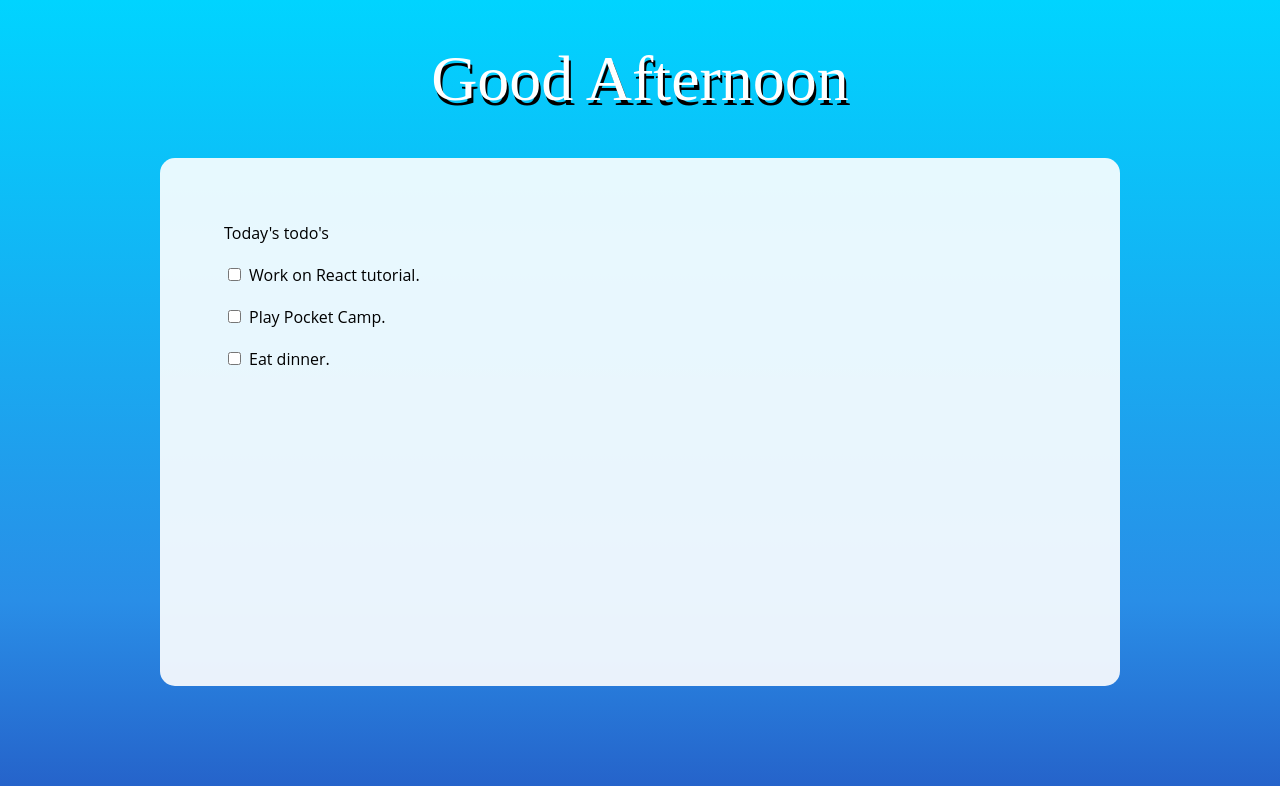
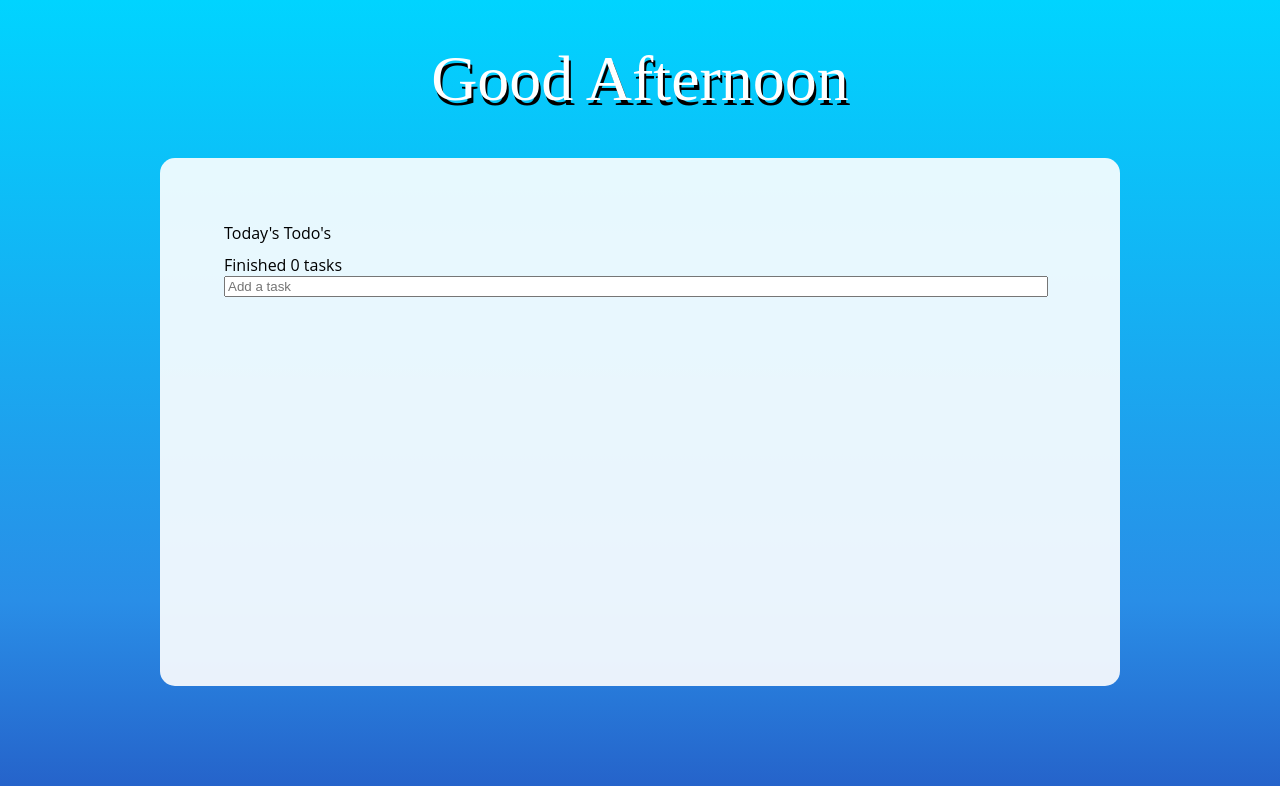
Before and after one commit to cayleatopolski/toDoListReact, a React (Create React App) app: page / in a window 1280 px wide. Shown: the top 786 px of the page. Built offline with nearby package versions, Linux system fonts and the light colour scheme.

Commit message:
Working on updates.

```diff
--- a/src/App.css
+++ b/src/App.css
@@ -131,7 +131,7 @@ h2 {
   padding-bottom: 10px;
 }
 
-.listItems {
+#todoList {
   background: rgba(255, 255, 255, 0.9);
   display: flex;
   flex-direction: column;
--- a/src/App.js
+++ b/src/App.js
@@ -1,13 +1,24 @@
-import React from "react";
-import "./App.css";
-import Greeting from "./components/Greeting";
-import TodoItem from "./components/TodoItem";
+import { React, useState } from 'react';
+import './App.css';
+import Greeting from './components/Greeting';
+import TodoItem from './components/TodoItem';
+import TodoList from './components/TodoList';
+import AddItem from './components/AddItem';
 
 const App = () => {
   return (
     <main>
-      <Greeting />
-      <TodoItem />
+      <section id='greeting'>
+        <Greeting />
+      </section>
+      <section id='todoList'>
+        <div id='header'>
+          <h2>Today's Todo's</h2>
+          <span>Finished 0 tasks</span>
+        </div>
+        <TodoList />
+        <AddItem />
+      </section>
     </main>
   );
 };
--- /dev/null
+++ b/src/components/AddItem.js
@@ -0,0 +1,9 @@
+import { React, useState } from 'react';
+
+const AddItem = () => {
+  //   const [value, addValue] = useState('');
+
+  return <input type='text' placeholder='Add a task'></input>;
+};
+
+export default AddItem;
--- a/src/components/TodoItem.js
+++ b/src/components/TodoItem.js
@@ -1,27 +1,24 @@
-import React from "react";
+import { React, useState } from 'react';
+import todosData from '../todosData.json';
 
-const TodoItem = () => {
+const TodoItem = (props) => {
+  // const [todoList, setTodos] = useState(todosData);
+  const [isCompleted, setIsCompleted] = useState(false);
+
+  // const listOfTodos = todosData.map((todo, index) => (
+  //   <div key={todo.id} todo={todo} />
+  // ));
+
   return (
-    <section className="listContainer">
-      <div className="listItems">
-        <h2>Today's todo's</h2>
-
-        <label>
-          <input type="checkbox" name="item1"></input>
-          Work on React tutorial.
-        </label>
-
-        <label>
-          <input type="checkbox" name="item2"></input>
-          Play Pocket Camp.
-        </label>
-
-        <label>
-          <input type="checkbox" name="item3"></input>
-          Eat dinner.
-        </label>
-      </div>
-    </section>
+    <div>
+      <label>
+        <div
+          style={isCompleted ? { textDecoration: 'line-through' } : {}}
+        ></div>
+        <input type='checkbox' name='item' checked='false'></input>
+      </label>
+      <button type='button'>Delete</button>
+    </div>
   );
 };
 
--- /dev/null
+++ b/src/components/TodoList.js
@@ -0,0 +1,12 @@
+import React from 'react';
+import todosData from '../todosData.json';
+
+const TodoList = () => {
+  const listOfTodos = todosData.map((todo, index) => (
+    <div key={todo.id} todo={todo} />
+  ));
+
+  return <div>{listOfTodos}</div>;
+};
+
+export default TodoList;
--- /dev/null
+++ b/src/todosData.json
@@ -0,0 +1,27 @@
+[
+  {
+    "id": 1,
+    "text": "Practice React",
+    "completed": true
+  },
+  {
+    "id": 2,
+    "text": "Grocery shopping",
+    "completed": false
+  },
+  {
+    "id": 3,
+    "text": "Laundry",
+    "completed": true
+  },
+  {
+    "id": 4,
+    "text": "Do a coding challenge",
+    "completed": true
+  },
+  {
+    "id": 5,
+    "text": "Play Animal Crossing",
+    "completed": false
+  }
+]
```
